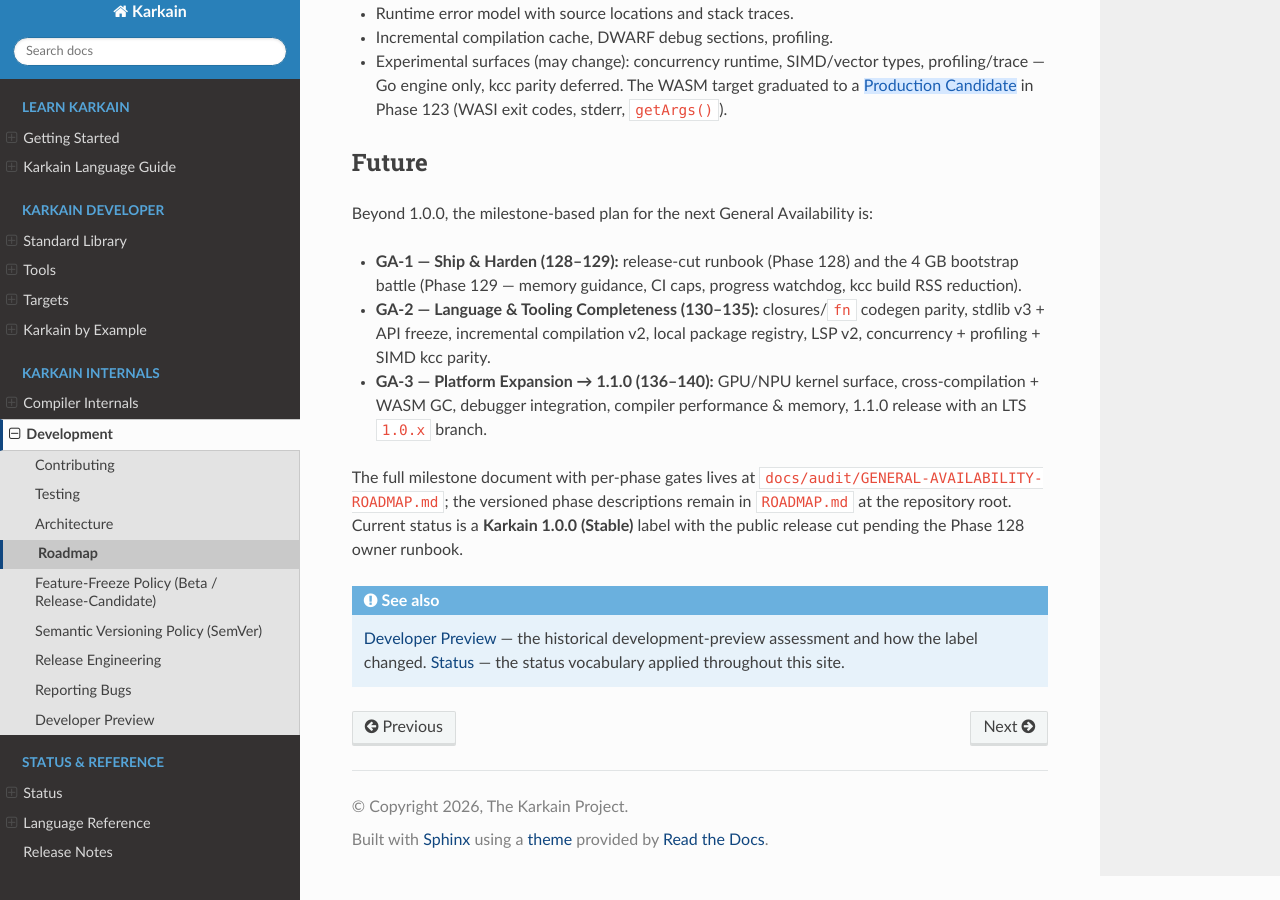
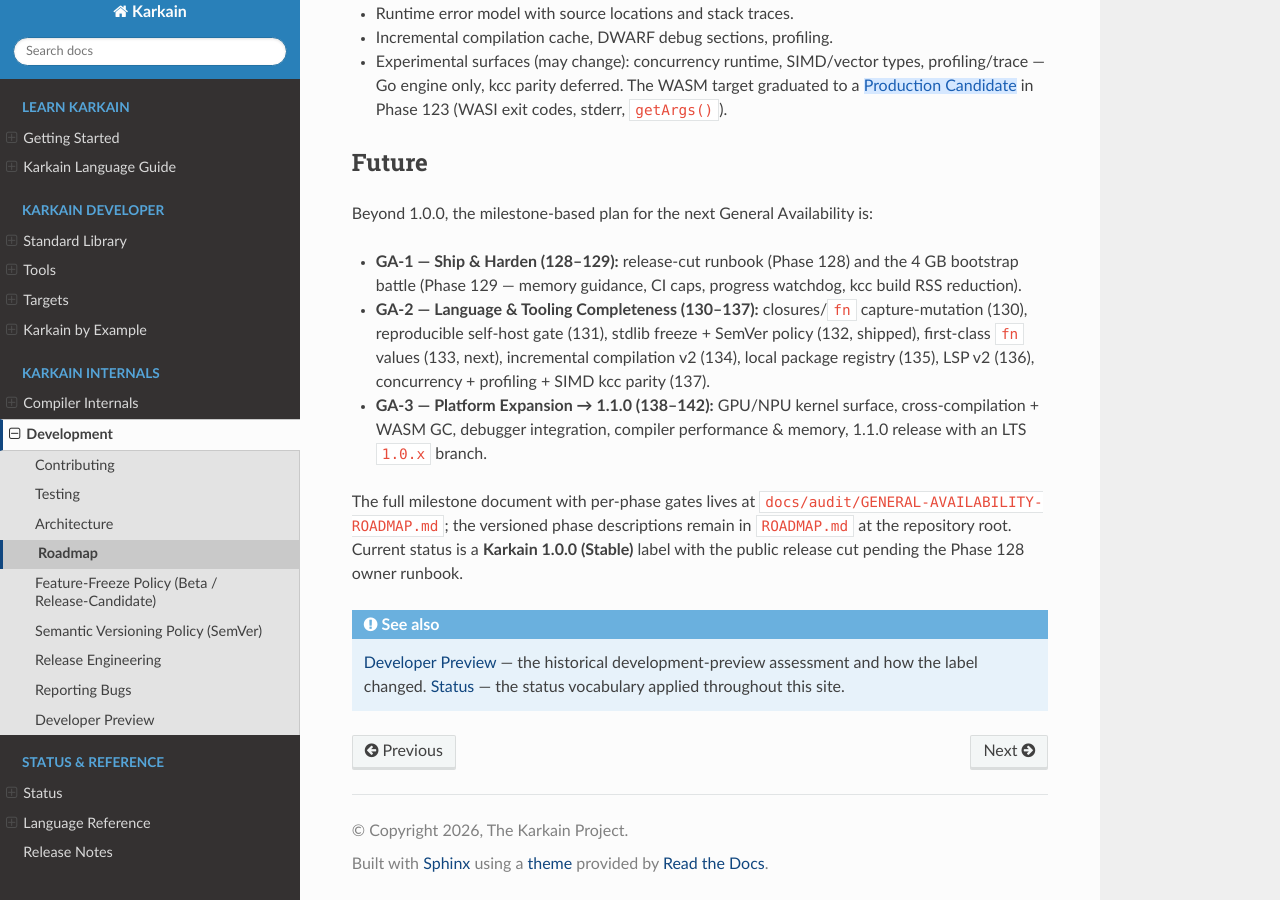
Before and after one commit to ajit-ai/Karkain, a Sphinx documentation site: the page built from docs/source/development/roadmap.rst, in a window 1280 px wide and 900 px high, scrolled down 2122 px. Built offline with Sphinx 7.4.7 and the Read the Docs theme 3.1.0, drawn with Linux system fonts in a browser that asks for light colours.

Commit message:
Phase 132 follow-up: fix 131->132 refs in strand docs, sync roadmap.rst GA-2/GA-3 ranges

```diff
--- a/docs/source/development/roadmap.rst
+++ b/docs/source/development/roadmap.rst
@@ -106,10 +106,12 @@
 * **GA-1 — Ship & Harden (128–129):** release-cut runbook (Phase 128) and the
   4 GB bootstrap battle (Phase 129 — memory guidance, CI caps, progress
   watchdog, kcc build RSS reduction).
-* **GA-2 — Language & Tooling Completeness (130–135):** closures/``fn`` codegen
-  parity, stdlib v3 + API freeze, incremental compilation v2, local package
-  registry, LSP v2, concurrency + profiling + SIMD kcc parity.
-* **GA-3 — Platform Expansion → 1.1.0 (136–140):** GPU/NPU kernel surface,
+* **GA-2 — Language & Tooling Completeness (130–137):** closures/``fn``
+  capture-mutation (130), reproducible self-host gate (131), stdlib freeze +
+  SemVer policy (132, shipped), first-class ``fn`` values (133, next),
+  incremental compilation v2 (134), local package registry (135), LSP v2
+  (136), concurrency + profiling + SIMD kcc parity (137).
+* **GA-3 — Platform Expansion → 1.1.0 (138–142):** GPU/NPU kernel surface,
   cross-compilation + WASM GC, debugger integration, compiler performance &
   memory, 1.1.0 release with an LTS ``1.0.x`` branch.
 
--- a/docs/source/reference/stable-api.rst
+++ b/docs/source/reference/stable-api.rst
@@ -101,7 +101,7 @@
 Stable stdlib modules
 =====================
 
-.. list-table:: Stable stdlib (Phase 131 API Freeze)
+.. list-table:: Stable stdlib (Phase 132 API Freeze)
    :widths: 26 74
    :header-rows: 1
 
--- a/docs/source/stdlib/index.rst
+++ b/docs/source/stdlib/index.rst
@@ -11,7 +11,7 @@
 ----------------------------------
 
 :implemented:`Implemented` — these modules are importable, tested, and
-byte-identical on both engines (Phase 131 API Freeze):
+byte-identical on both engines (Phase 132 API Freeze):
 
 .. list-table::
    :widths: 20 50 30
```
